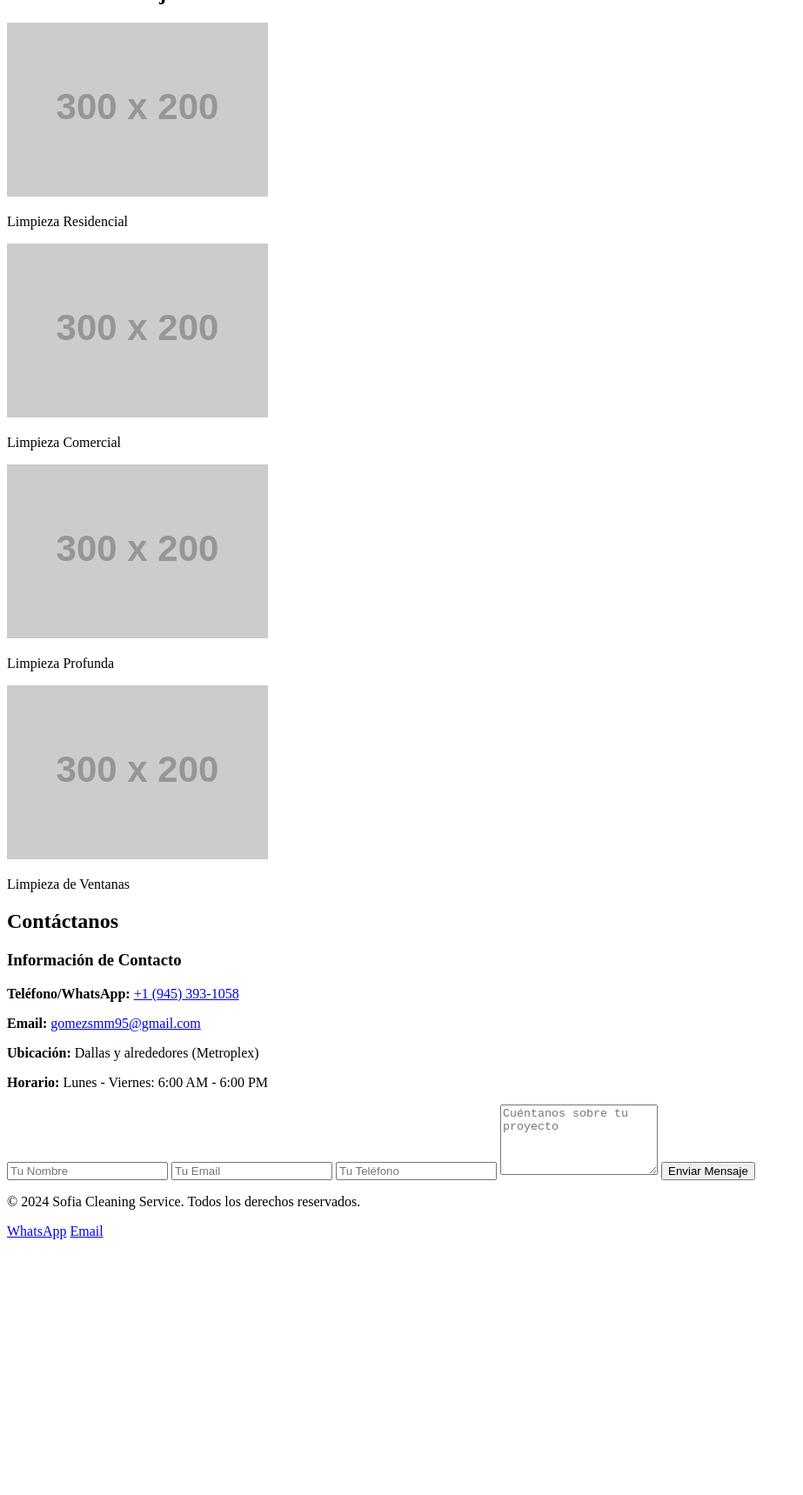
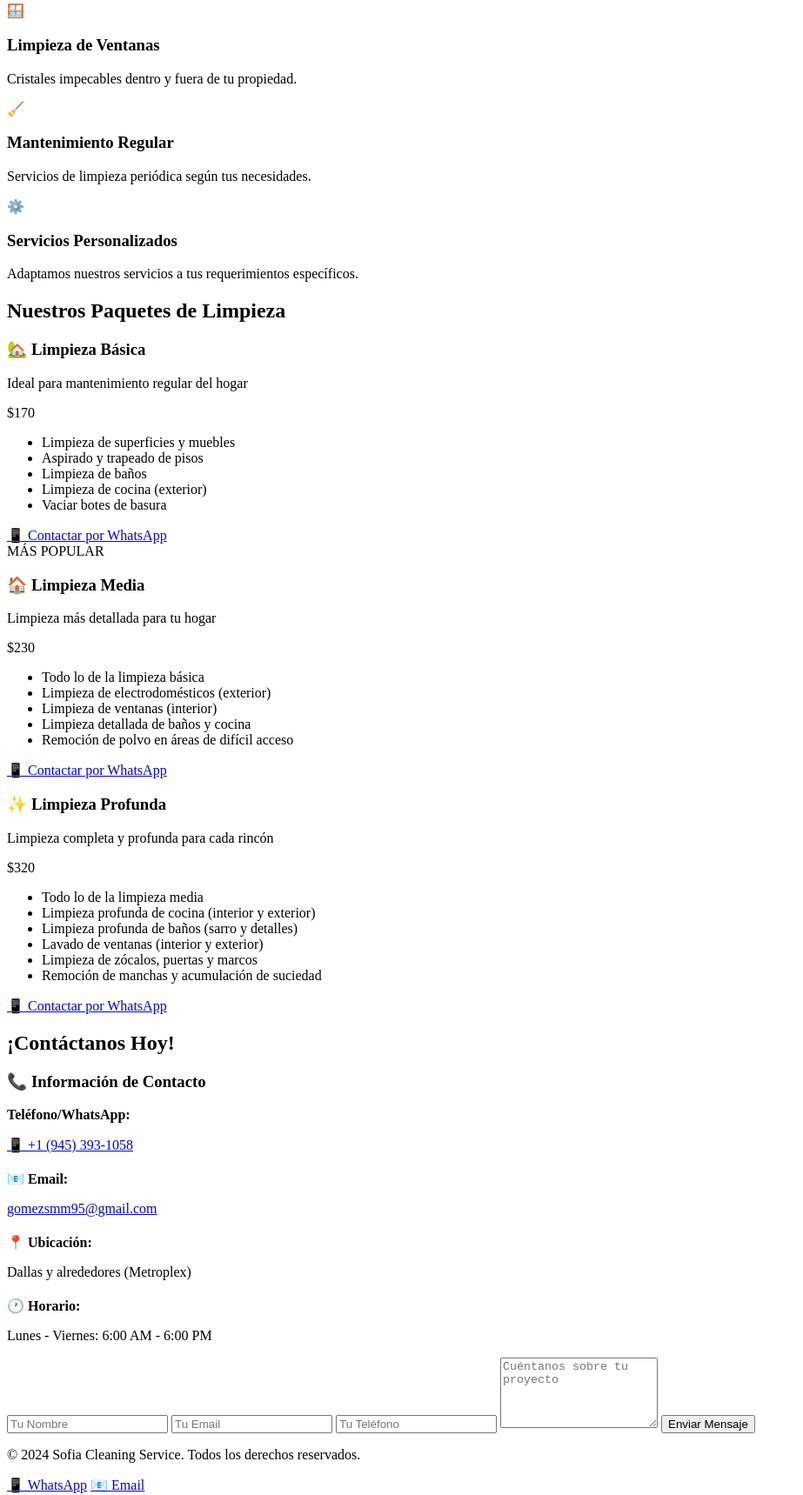
Before and after one commit to gomezsamm95-ops/sofia-cleaning-service, a plain HTML site: page index.html in a window 1280 px wide. Shown: the part 1002-2721 px from the top of the page at 87% size, without its empty margins (0-923 px from the left). Before the commit the page ends 2435 px from the top, so only its background shows below. Drawn offline with Linux system fonts and the light colour scheme; placeholder pictures from the web are drawn by us; a script that the page names is missing.

Commit message:
Update index.html with pricing packages and WhatsApp integration

```diff
--- a/index.html
+++ b/index.html
@@ -10,11 +10,11 @@
     <!-- Navegación -->
     <nav class="navbar">
         <div class="container">
-            <div class="logo">Sofia Cleaning Service</div>
+            <div class="logo">🏠 Sofia Cleaning Service</div>
             <ul class="nav-menu">
                 <li><a href="#inicio">Inicio</a></li>
                 <li><a href="#servicios">Servicios</a></li>
-                <li><a href="#galeria">Galería</a></li>
+                <li><a href="#precios">Precios</a></li>
                 <li><a href="#contacto">Contacto</a></li>
             </ul>
             <div class="hamburger">
@@ -29,8 +29,32 @@
     <section id="inicio" class="hero">
         <div class="hero-content">
             <h1>Sofia Cleaning Service</h1>
-            <p>Tu solución confiable para un espacio limpio y profesional en Dallas y el Metroplex</p>
-            <button class="btn btn-primary" onclick="document.getElementById('contacto').scrollIntoView()">Solicita un Presupuesto</button>
+            <p>🏡 Hogares limpios, vidas más felices</p>
+            <p style="font-size: 1.1rem; margin-top: 15px;">✨ Servicio profesional en Dallas y el Metroplex</p>
+            <button class="btn btn-primary" onclick="document.getElementById('contacto').scrollIntoView()">Solicita tu Presupuesto</button>
+        </div>
+    </section>
+
+    <!-- Sección de Valores -->
+    <section class="valores">
+        <div class="container">
+            <div class="valores-grid">
+                <div class="valor-item">
+                    <div class="icon">⭐</div>
+                    <h4>Confiable y Puntual</h4>
+                    <p>Llegamos a tiempo, siempre</p>
+                </div>
+                <div class="valor-item">
+                    <div class="icon">🛡️</div>
+                    <h4>Trabajo de Calidad</h4>
+                    <p>Excelencia en cada detalle</p>
+                </div>
+                <div class="valor-item">
+                    <div class="icon">🌿</div>
+                    <h4>Productos Efectivos</h4>
+                    <p>Seguros y ecológicos</p>
+                </div>
+            </div>
         </div>
     </section>
 
@@ -55,7 +79,7 @@
                     <p>Desinfección y limpieza exhaustiva de todas las áreas y rincones.</p>
                 </div>
                 <div class="servicio-card">
-                    <div class="icon">🧹</div>
+                    <div class="icon">🪟</div>
                     <h3>Limpieza de Ventanas</h3>
                     <p>Cristales impecables dentro y fuera de tu propiedad.</p>
                 </div>
@@ -65,7 +89,7 @@
                     <p>Servicios de limpieza periódica según tus necesidades.</p>
                 </div>
                 <div class="servicio-card">
-                    <div class="icon">🚀</div>
+                    <div class="icon">⚙️</div>
                     <h3>Servicios Personalizados</h3>
                     <p>Adaptamos nuestros servicios a tus requerimientos específicos.</p>
                 </div>
@@ -73,26 +97,56 @@
         </div>
     </section>
 
-    <!-- Sección de Galería -->
-    <section id="galeria" class="galeria">
+    <!-- Sección de Precios/Paquetes -->
+    <section id="precios" class="precios">
         <div class="container">
-            <h2>Galería de Trabajos</h2>
-            <div class="galeria-grid">
-                <div class="galeria-item">
-                    <img src="https://via.placeholder.com/300x200?text=Limpieza+Residencial+1" alt="Limpieza Residencial">
-                    <p>Limpieza Residencial</p>
+            <h2>Nuestros Paquetes de Limpieza</h2>
+            <div class="precios-grid">
+                <!-- Paquete Básico -->
+                <div class="precio-card basica">
+                    <h3>🏡 Limpieza Básica</h3>
+                    <p class="descripcion">Ideal para mantenimiento regular del hogar</p>
+                    <div class="price">$170</div>
+                    <ul class="servicios-lista">
+                        <li>Limpieza de superficies y muebles</li>
+                        <li>Aspirado y trapeado de pisos</li>
+                        <li>Limpieza de baños</li>
+                        <li>Limpieza de cocina (exterior)</li>
+                        <li>Vaciar botes de basura</li>
+                    </ul>
+                    <a href="https://wa.me/19453931058?text=Hola%20Sofia%20Cleaning%20Service,%20me%20interesa%20el%20paquete%20de%20Limpieza%20B%C3%A1sica" class="btn btn-whatsapp" target="_blank">📱 Contactar por WhatsApp</a>
                 </div>
-                <div class="galeria-item">
-                    <img src="https://via.placeholder.com/300x200?text=Limpieza+Comercial+1" alt="Limpieza Comercial">
-                    <p>Limpieza Comercial</p>
+
+                <!-- Paquete Medio -->
+                <div class="precio-card media">
+                    <div class="destacado">MÁS POPULAR</div>
+                    <h3>🏠 Limpieza Media</h3>
+                    <p class="descripcion">Limpieza más detallada para tu hogar</p>
+                    <div class="price">$230</div>
+                    <ul class="servicios-lista">
+                        <li>Todo lo de la limpieza básica</li>
+                        <li>Limpieza de electrodomésticos (exterior)</li>
+                        <li>Limpieza de ventanas (interior)</li>
+                        <li>Limpieza detallada de baños y cocina</li>
+                        <li>Remoción de polvo en áreas de difícil acceso</li>
+                    </ul>
+                    <a href="https://wa.me/19453931058?text=Hola%20Sofia%20Cleaning%20Service,%20me%20interesa%20el%20paquete%20de%20Limpieza%20Media" class="btn btn-whatsapp" target="_blank">📱 Contactar por WhatsApp</a>
                 </div>
-                <div class="galeria-item">
-                    <img src="https://via.placeholder.com/300x200?text=Limpieza+Profunda+1" alt="Limpieza Profunda">
-                    <p>Limpieza Profunda</p>
-                </div>
-                <div class="galeria-item">
-                    <img src="https://via.placeholder.com/300x200?text=Limpieza+Ventanas" alt="Limpieza de Ventanas">
-                    <p>Limpieza de Ventanas</p>
+
+                <!-- Paquete Profundo -->
+                <div class="precio-card profunda">
+                    <h3>✨ Limpieza Profunda</h3>
+                    <p class="descripcion">Limpieza completa y profunda para cada rincón</p>
+                    <div class="price">$320</div>
+                    <ul class="servicios-lista">
+                        <li>Todo lo de la limpieza media</li>
+                        <li>Limpieza profunda de cocina (interior y exterior)</li>
+                        <li>Limpieza profunda de baños (sarro y detalles)</li>
+                        <li>Lavado de ventanas (interior y exterior)</li>
+                        <li>Limpieza de zócalos, puertas y marcos</li>
+                        <li>Remoción de manchas y acumulación de suciedad</li>
+                    </ul>
+                    <a href="https://wa.me/19453931058?text=Hola%20Sofia%20Cleaning%20Service,%20me%20interesa%20el%20paquete%20de%20Limpieza%20Profunda" class="btn btn-whatsapp" target="_blank">📱 Contactar por WhatsApp</a>
                 </div>
             </div>
         </div>
@@ -101,14 +155,21 @@
     <!-- Sección de Contacto -->
     <section id="contacto" class="contacto">
         <div class="container">
-            <h2>Contáctanos</h2>
+            <h2>¡Contáctanos Hoy!</h2>
             <div class="contacto-content">
                 <div class="contacto-info">
-                    <h3>Información de Contacto</h3>
-                    <p><strong>Teléfono/WhatsApp:</strong> <a href="https://wa.me/19453931058" target="_blank">+1 (945) 393-1058</a></p>
-                    <p><strong>Email:</strong> <a href="mailto:gomezsmm95@gmail.com">gomezsmm95@gmail.com</a></p>
-                    <p><strong>Ubicación:</strong> Dallas y alrededores (Metroplex)</p>
-                    <p><strong>Horario:</strong> Lunes - Viernes: 6:00 AM - 6:00 PM</p>
+                    <h3>📞 Información de Contacto</h3>
+                    <p><strong>Teléfono/WhatsApp:</strong></p>
+                    <p><a href="https://wa.me/19453931058" target="_blank" class="btn btn-whatsapp">📱 +1 (945) 393-1058</a></p>
+
+                    <p style="margin-top: 20px;"><strong>📧 Email:</strong></p>
+                    <p><a href="mailto:gomezsmm95@gmail.com">gomezsmm95@gmail.com</a></p>
+
+                    <p style="margin-top: 20px;"><strong>📍 Ubicación:</strong></p>
+                    <p>Dallas y alrededores (Metroplex)</p>
+
+                    <p style="margin-top: 20px;"><strong>🕐 Horario:</strong></p>
+                    <p>Lunes - Viernes: 6:00 AM - 6:00 PM</p>
                 </div>
                 <form class="contacto-form" id="formulario">
                     <input type="text" placeholder="Tu Nombre" required>
@@ -126,8 +187,8 @@
         <div class="container">
             <p>&copy; 2024 Sofia Cleaning Service. Todos los derechos reservados.</p>
             <div class="social-links">
-                <a href="https://wa.me/19453931058" target="_blank">WhatsApp</a>
-                <a href="mailto:gomezsmm95@gmail.com">Email</a>
+                <a href="https://wa.me/19453931058" target="_blank">📱 WhatsApp</a>
+                <a href="mailto:gomezsmm95@gmail.com">📧 Email</a>
             </div>
         </div>
     </footer>
```
